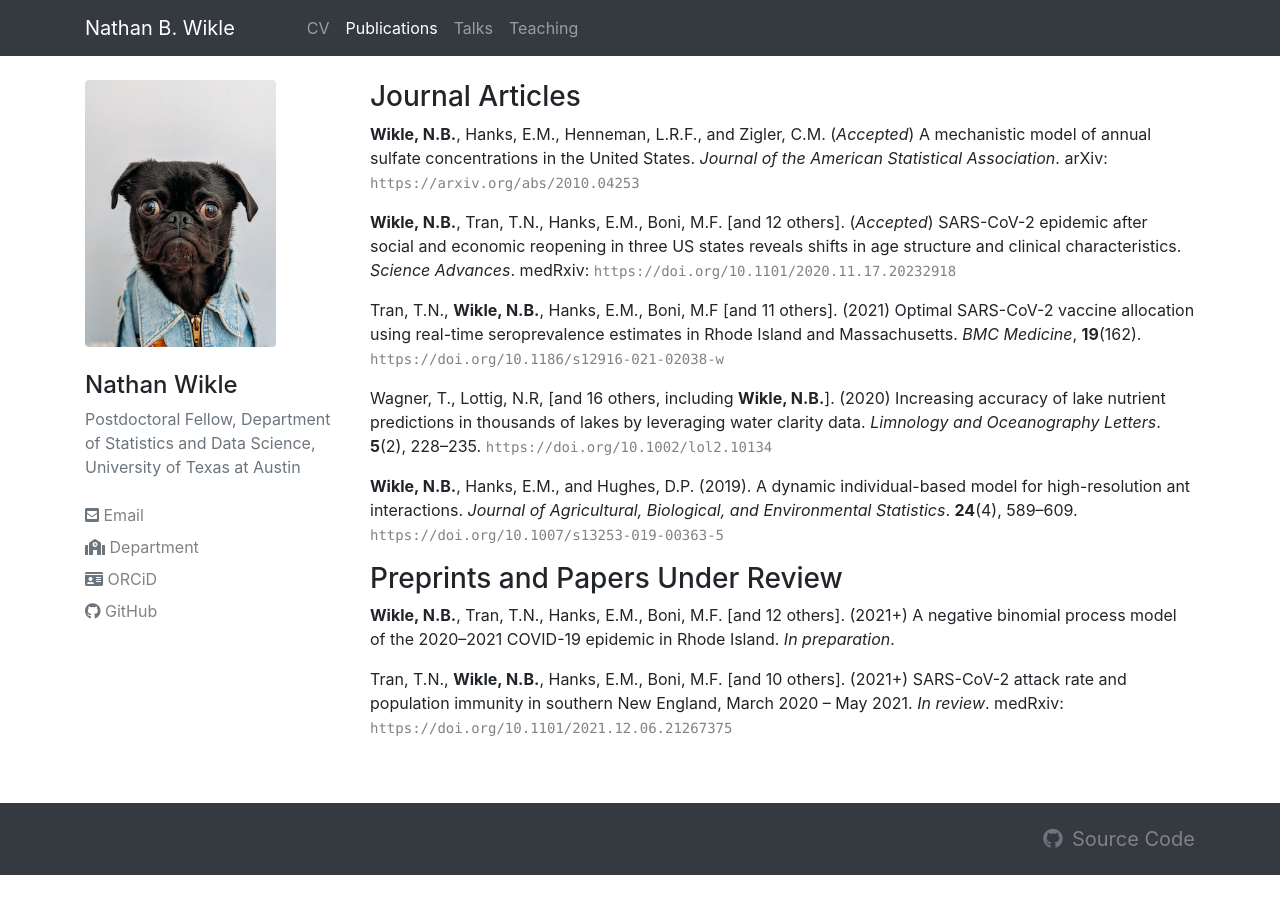
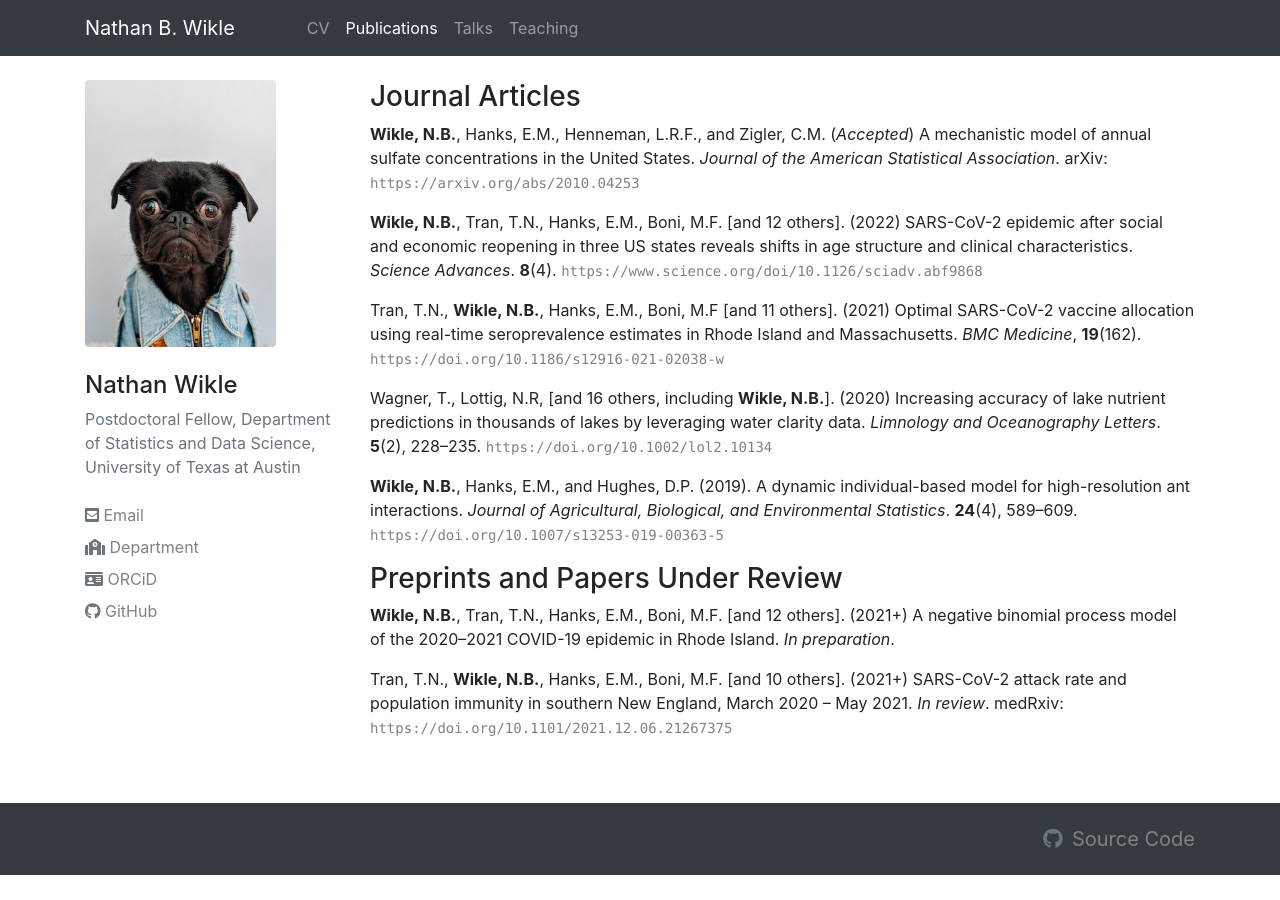
Before and after one commit to nbwikle/nbwikle.github.io, a Jekyll site: the page built from pages/publications.md, in a window 1280 px wide. Built offline with Jekyll 4.4.1, drawn with Linux system fonts in a browser that asks for light colours; nearby versions of some CDN libraries.

Commit message:
Updated CV.

```diff
--- a/pages/publications.md
+++ b/pages/publications.md
@@ -8,7 +8,7 @@ permalink: publications.html
 
 **Wikle, N.B.**, Hanks, E.M., Henneman, L.R.F., and Zigler, C.M. (*Accepted*) A mechanistic model of annual sulfate concentrations in the United States. *Journal of the American Statistical Association*. arXiv: [`https://arxiv.org/abs/2010.04253`](https://arxiv.org/abs/2010.04253)
 
-**Wikle, N.B.**, Tran, T.N., Hanks, E.M., Boni, M.F. [and 12 others]. (*Accepted*) SARS-CoV-2 epidemic after social and economic reopening in three US states reveals shifts in age structure and clinical characteristics. *Science Advances*. medRxiv: [`https://doi.org/10.1101/2020.11.17.20232918`](https://doi.org/10.1101/2020.11.17.20232918)
+**Wikle, N.B.**, Tran, T.N., Hanks, E.M., Boni, M.F. [and 12 others]. (2022) SARS-CoV-2 epidemic after social and economic reopening in three US states reveals shifts in age structure and clinical characteristics. *Science Advances*. **8**(4). [`https://www.science.org/doi/10.1126/sciadv.abf9868`](https://www.science.org/doi/10.1126/sciadv.abf9868)
 
 Tran, T.N., **Wikle, N.B.**, Hanks, E.M., Boni, M.F [and 11 others]. (2021) Optimal SARS-CoV-2 vaccine allocation using real-time seroprevalence estimates in Rhode Island and Massachusetts. *BMC Medicine*, **19**(162). [`https://doi.org/10.1186/s12916-021-02038-w`](https://doi.org/10.1186/s12916-021-02038-w)
 
```
Also changed, not shown: 1 other file.
